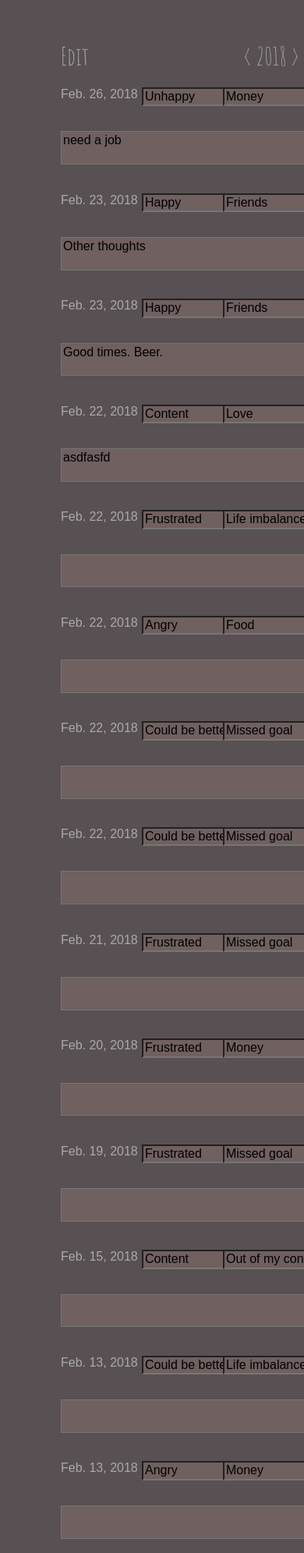
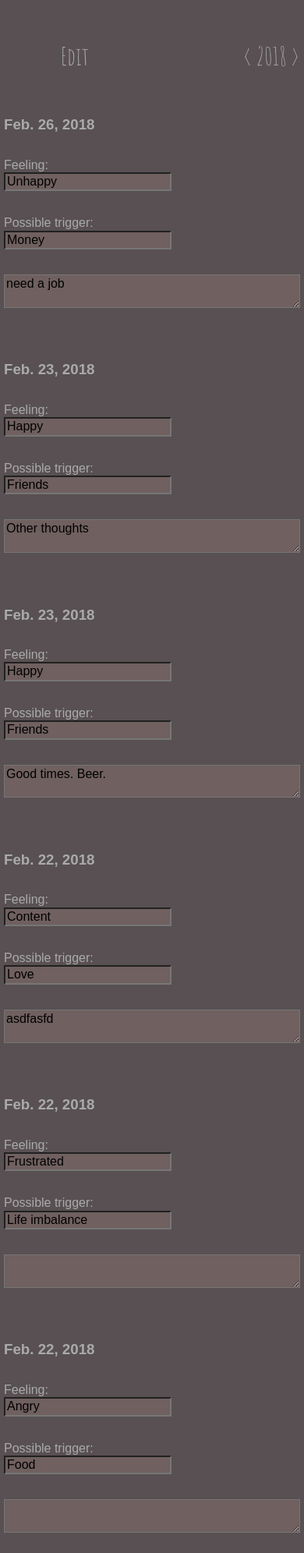
Before and after one commit to adamredwoods/mood-journal, a Django app: page /edit in a window 390 px wide; the page is wider, and only the part inside the window is pictured. Shown: the part 248-2240 px from the top of that part at 78% size. Run offline with Django 3.2, Linux system fonts and the light colour scheme; a user stored in the database is signed in; data comes from the database, SQL or seed files in the repository; some libraries are stand-ins or nearby versions.

Commit message:
more mobile css

```diff
--- a/mood/static/style.css
+++ b/mood/static/style.css
@@ -57,6 +57,10 @@ footer {
 }
 .text-center {
    text-align: center;
+}
+
+.padding-5 {
+   padding: 5px;
 }
 
 h1 {
@@ -127,3 +131,16 @@ h1 {
 .clickset textarea {
    background-color: #706060;
 }
+
+.editall-form textarea {
+   background-color: #706060;
+   -webkit-box-sizing: border-box;
+   -moz-box-sizing: border-box;
+   box-sizing: border-box;
+   max-width: 100%;
+   width: 100%;
+}
+
+.editall-form h3 {
+   margin: 0;
+}
--- a/mood/templates/edit_all.html
+++ b/mood/templates/edit_all.html
@@ -12,34 +12,35 @@
    </div>
 
 </div>
-<div class="pure-g">
-   <div class="pure-u-1-5"></div>
-   <div class="pure-u-4-5">
+<div class="pure-g editall-form padding-5">
+   <div class="pure-u-1 pure-u-md-1-5"></div>
+   <div class="pure-u-1 pure-u-md-3-5">
       <form>
          {% for i in feeling_data %}
          <div class="clickset spacer-bottom" id="{{i.id}}">
             <div class="pure-g">
-               <div class="pure-u-1-3">
-                  {{i.date}}
+               <div class="pure-u-1 pure-u-md-1-3 spacer-top">
+                  <h3>{{i.date}}</h3>
                </div>
-               <div class="pure-u-1-3">
-                  <input type="text" value="{{i.feeling}}">
+               <div class="pure-u-1 pure-u-md-1-3 spacer-top">
+                  Feeling: <br><input type="text" value="{{i.feeling}}">
                </div>
-               <div class="pure-u-1-3">
-                  <input type="text" value="{{i.trigger}}">
+               <div class="pure-u-1 pure-u-md-1-3 spacer-top">
+                  Possible trigger:<br><input type="text" value="{{i.trigger}}">
                </div>
 
 
             </div>
             <div class="pure-g spacer-bottom spacer-top">
-               <div class="pure-u-2-3 ">
-                  <textarea type="text" cols="91">{{i.journal}}</textarea>
+               <div class="pure-u-1">
+                  <textarea type="text" cols="90">{{i.journal}}</textarea>
                </div>
             </div>
          </div>
          {%endfor%}
       </form>
    </div>
+   <div class="pure-u-1 pure-u-md-1-5"></div>
 </div>
 
 <script>
```
Also changed, not shown: mood/templates/timeline.html (+6 -6 lines).
